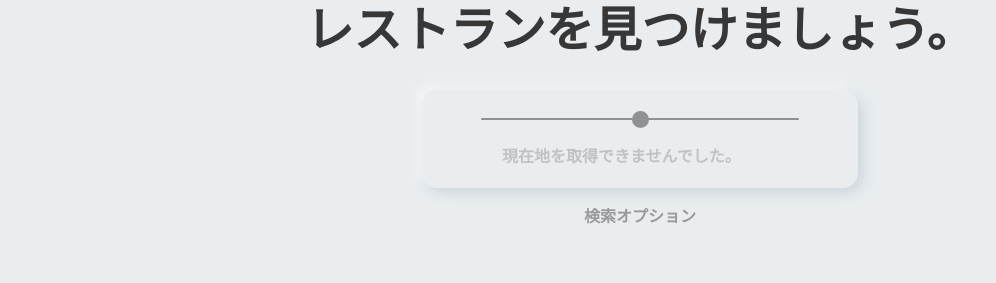
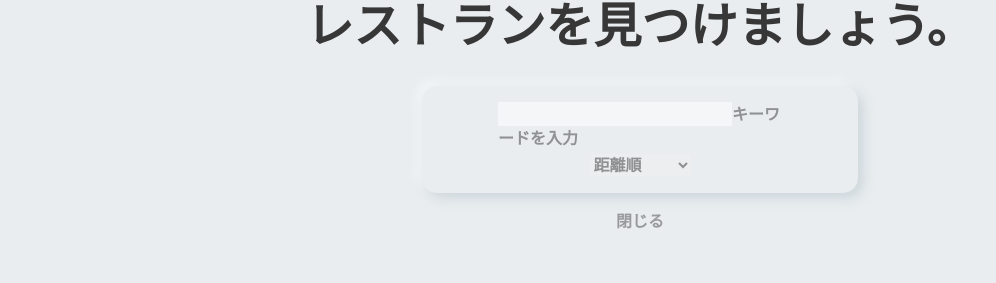
Before and after one commit to 273Do/UrDish, a Next.js app: page / in a window 1280 px wide. Both pictures are taken after a click on the element "検索オプション". Shown: the part 323-606 px from the top of the page, without its empty margins (0-996 px from the left). Built offline with nearby package versions, Linux system fonts and the light colour scheme; no server answers.

Commit message:
オプションとしてワード検索と表示の並び替えに対応しました．

```diff
--- a/app/globals.css
+++ b/app/globals.css
@@ -5,6 +5,7 @@
 /* 作成したcssファイルを読み込み */
 @import url("../features/Loading/components/Loading.css");
 @import url("../features/NoData/components/NoData.css");
+@import url("../features/SearchOption/components/SearchOption.css");
 
 :root {
   --foreground-rgb: 55, 55, 55;
--- a/app/page.tsx
+++ b/app/page.tsx
@@ -7,6 +7,7 @@ import { useRouter } from "next/navigation";
 import * as layout from "@/app/components/Index";
 import { encryptString } from "./utils/hashing";
 import { distances_data } from "./utils/distances_data";
+import SearchOption from "@/features/SearchOption/components/SearchOption";
 
 // メインページのコンポーネント
 export default function Home() {
@@ -19,41 +20,12 @@ export default function Home() {
     latitude: 0,
     longitude: 0,
   });
-  // 検索フィルターの状態を保持する変数
-  // TODO:別ファイルにオブジェクトを読み込んでstringで返すようにするfubc(locarion, filter)
-  const [filters, setFilters] = useState({
-    wifi: 0,
-    wedding: 0,
-    course: 0,
-    free_drink: 0,
-    free_food: 0,
-    private_room: 0,
-    horigotatsu: 0,
-    tatami: 0,
-    cocktail: 0,
-    shochu: 0,
-    sake: 0,
-    wine: 0,
-    card: 0,
-    non_smoking: 0,
-    charter: 0,
-    ktai: 0,
-    parking: 0,
-    barrier_free: 0,
-    sommelier: 0,
-    night_view: 0,
-    open_air: 0,
-    show: 0,
-    equipment: 0,
-    karaoke: 0,
-    band: 0,
-    tv: 0,
-    lunch: 0,
-    midnight: 0,
-    midnight_meal: 0,
-    english: 0,
-    pet: 0,
-    child: 0,
+  // 検索オプションを表示するかどうかの状態を保持する変数
+  const [isSelectOption, setIsSelectOption] = useState<boolean>(false);
+  // 検索オプションを保持する変数
+  const [option, setOption] = useState<{ keyword: string; order: number }>({
+    keyword: "",
+    order: 1,
   });
 
   // useRouterを使用するための変数
@@ -85,14 +57,25 @@ export default function Home() {
 
   // スライダーからマウスを離したときにページ遷移をする処理
   const handleMouseUp = () => {
+    // APIの検索クエリを作成
     // =が含まれているとうまくハッシュ化することができないので-に置き換えている
-    const hash = encryptString(
-      `&lat-${currentLocation.latitude}&lng-${
+    const search_query = `&lat-${currentLocation.latitude}&lng-${
       currentLocation.longitude
-      }&range-${selectDistance + 1}`
-    );
+    }${option.keyword.length === 0 ? "" : `&keyword-${option.keyword}`}${
+      option.order === 1 ? "" : `&order-${option.order}`
+    }&range-${selectDistance + 1}`;
+
+    const hash = encryptString(search_query);
     // クエリを含んで次のページへ遷移
     router.push(`/restaurants?q=${hash}`);
+  };
+
+  // 検索オプションを更新する処理
+  const updateOption = (option_id: string, value: number | string) => {
+    setOption((prevCounts) => ({
+      ...prevCounts,
+      [option_id]: value,
+    }));
   };
 
   return (
@@ -108,6 +91,12 @@ export default function Home() {
             style={!isAvailable ? { opacity: 0.5, pointerEvents: "none" } : {}}
             className="neumorphism flex flex-col justify-center items-center px-12 py-4 lg:px-20 lg:py-5 transition-all hover:-translate-y-2 duration-300"
           >
+            {isSelectOption ? (
+              <div className=" w-[276px]">
+                <SearchOption onOptionUpdate={updateOption} />
+              </div>
+            ) : (
+              <>
                 <input
                   type="range"
                   min="0"
@@ -120,7 +109,9 @@ export default function Home() {
                 <div className="flex mt-6 w-[276px]">
                   {isAvailable ? (
                     <>
-                  <p className="mr-3 opacity-45">現在地からの検索半径を指定</p>
+                      <p className="mr-3 opacity-45">
+                        現在地からの検索半径を指定
+                      </p>
                       <p className="w-14">{distances_data[selectDistance]}m</p>
                     </>
                   ) : (
@@ -129,8 +120,15 @@ export default function Home() {
                     </p>
                   )}
                 </div>
+              </>
+            )}
           </div>
-          <p className="mt-4 opacity-45 cursor-pointer">検索オプション</p>
+          <p
+            className="mt-4 opacity-45 hover:opacity-100 cursor-pointer duration-300"
+            onClick={() => setIsSelectOption(!isSelectOption)}
+          >
+            {isSelectOption ? "閉じる" : "検索オプション"}
+          </p>
         </div>
       </div>
       <layout.Footer />
--- a/app/restaurants/page.tsx
+++ b/app/restaurants/page.tsx
@@ -11,6 +11,7 @@ import Pagination from "@/features/Pagination/components/Pagination";
 import BackMainPageButton from "../components/elements/BackMainPageButton/BackMainPageButton";
 import { distances_data } from "../utils/distances_data";
 import Loading from "@/features/Loading/components/Loading";
+import { after } from "node:test";
 
 // レストラン一覧ページのコンポーネント
 const Restaurants = ({
@@ -30,7 +31,6 @@ const Restaurants = ({
   const decrypted_params = decryptString(
     searchParams.q?.toString().replace(/ /g, "+") as string
   ).replace(/-/g, "=");
-
   // ヘッダーに表示するタイトル
   const page_title =
     restaurantsData.length === 0
--- /dev/null
+++ b/features/SearchOption/components/SearchOption.css
@@ -0,0 +1,106 @@
+/* テキストエリアのスタイル */
+.group {
+  position: relative;
+}
+
+.input {
+  font-size: 18px;
+  padding: 10px 10px 5px 5px;
+  display: block;
+  width: 200px;
+  border: none;
+  border-bottom: 2px solid #9ea0a2;
+  background: transparent;
+}
+
+.input:focus {
+  outline: none;
+  padding: 10px 10px 5px 5px;
+}
+
+label {
+  color: #9ea0a2;
+  font-size: 16px;
+  position: absolute;
+  pointer-events: none;
+  left: 5px;
+  top: 20px;
+  transition: 0.4s ease all;
+  -moz-transition: 0.4s ease all;
+  -webkit-transition: 0.4s ease all;
+}
+
+.input:focus ~ label,
+.input:valid ~ label {
+  top: -5px;
+  font-size: 12px;
+  color: #373737;
+}
+
+.bar {
+  position: relative;
+  display: block;
+  width: 200px;
+}
+
+.bar:before,
+.bar:after {
+  content: "";
+  height: 1px;
+  width: 0;
+  bottom: 1px;
+  position: absolute;
+  background: #373737;
+  transition: 0.4s ease all;
+  -moz-transition: 0.4s ease all;
+  -webkit-transition: 0.4s ease all;
+}
+
+.bar:before {
+  left: 50%;
+}
+
+.bar:after {
+  right: 50%;
+}
+
+.input:focus ~ .bar:before,
+.input:focus ~ .bar:after {
+  width: 50%;
+}
+
+.highlight {
+  position: absolute;
+  height: 60%;
+  width: 100px;
+  top: 25%;
+  left: 0;
+  pointer-events: none;
+  opacity: 0.5;
+}
+
+.input:focus ~ .highlight {
+  animation: inputHighlighter 0.3s ease;
+}
+
+@keyframes inputHighlighter {
+  from {
+    background: #373737;
+  }
+
+  to {
+    width: 0;
+    background: transparent;
+  }
+}
+
+/* セレクトボックスのスタイル */
+
+.select {
+  border: none;
+  background-color: #e9edf0;
+}
+
+.select:focus {
+  outline: none;
+}
--- /dev/null
+++ b/features/SearchOption/components/SearchOption.tsx
@@ -0,0 +1,41 @@
+import { useRef } from "react";
+
+const SearchOption = ({ onOptionUpdate }: { onOptionUpdate: any }) => {
+  // 検索オプションを更新する親コンポーネントから呼び出す
+  const handleOptionUpdate = (option_id: string, value: number | string) => {
+    onOptionUpdate(option_id, value);
+  };
+
+  // useRefを使用するための変数
+  const ref = useRef<HTMLInputElement | null>(null);
+
+  return (
+    <div className="-m-1 flex flex-col items-center">
+      <div className="group">
+        <input
+          ref={ref}
+          required
+          type="text"
+          className="input"
+          onChange={() =>
+            handleOptionUpdate("keyword", ref.current?.value || "")
+          }
+        />
+        <span className="highlight"></span>
+        <span className="bar"></span>
+        <label>キーワードを入力</label>
+      </div>
+      <div>
+        <select
+          className="select mt-1"
+          onChange={(e) => handleOptionUpdate("order", e.target.value)}
+        >
+          <option value="1">距離順</option>
+          <option value="4">おすすめ順</option>
+        </select>
+      </div>
+    </div>
+  );
+};
+
+export default SearchOption;
```
Lines whose indentation alone changed are shown as unchanged.
